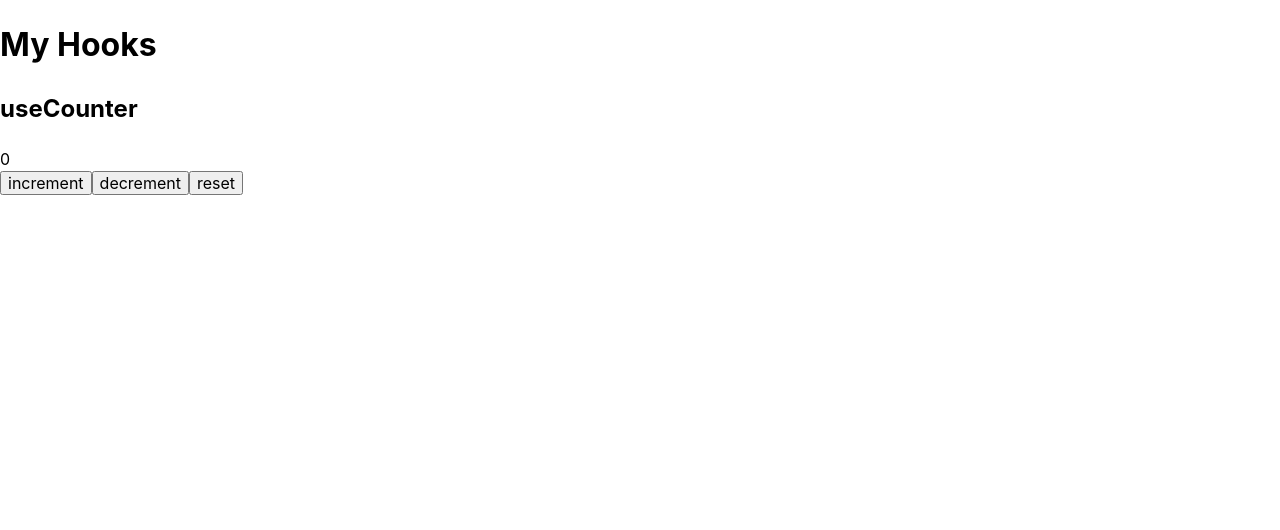
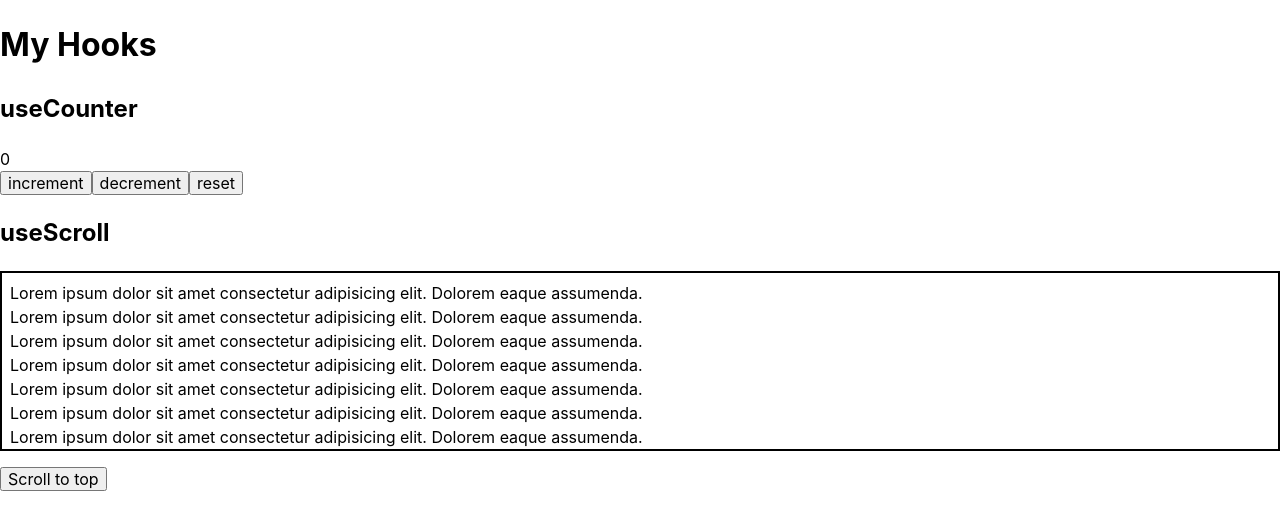
Before and after one commit to yha-1228/my-hooks, a React (Create React App) app: page / in a window 1280 px wide. Shown: the top 530 px of the page. Built offline with nearby package versions, Linux system fonts and the light colour scheme.

Commit message:
Add DemoUseScroll

```diff
--- a/src/App.tsx
+++ b/src/App.tsx
@@ -1,5 +1,5 @@
 import './styles/global.css'
-import { useCounter } from './hooks'
+import { useCounter, useScroll } from './hooks'
 
 function DemoUseCounter() {
   const { count, increment, decrement, reset } = useCounter(0)
@@ -14,6 +14,26 @@ function DemoUseCounter() {
   )
 }
 
+export function DemoUseScroll() {
+  const { ref, scroll } = useScroll<HTMLUListElement>()
+
+  return (
+    <div>
+      <ul
+        ref={ref}
+        style={{ height: 180, padding: 8, border: '2px solid black', overflow: 'auto' }}
+      >
+        {Array.from(new Array(10)).map((_, i) => (
+          <li key={i}>
+            Lorem ipsum dolor sit amet consectetur adipisicing elit. Dolorem eaque assumenda.
+          </li>
+        ))}
+      </ul>
+      <button onClick={() => scroll({ top: 0, left: 0, behavior: 'smooth' })}>Scroll to top</button>
+    </div>
+  )
+}
+
 function App() {
   return (
     <div>
@@ -23,6 +43,11 @@ function App() {
         <h2>useCounter</h2>
         <DemoUseCounter />
       </section>
+
+      <section>
+        <h2>useScroll</h2>
+        <DemoUseScroll />
+      </section>
     </div>
   )
 }
```
